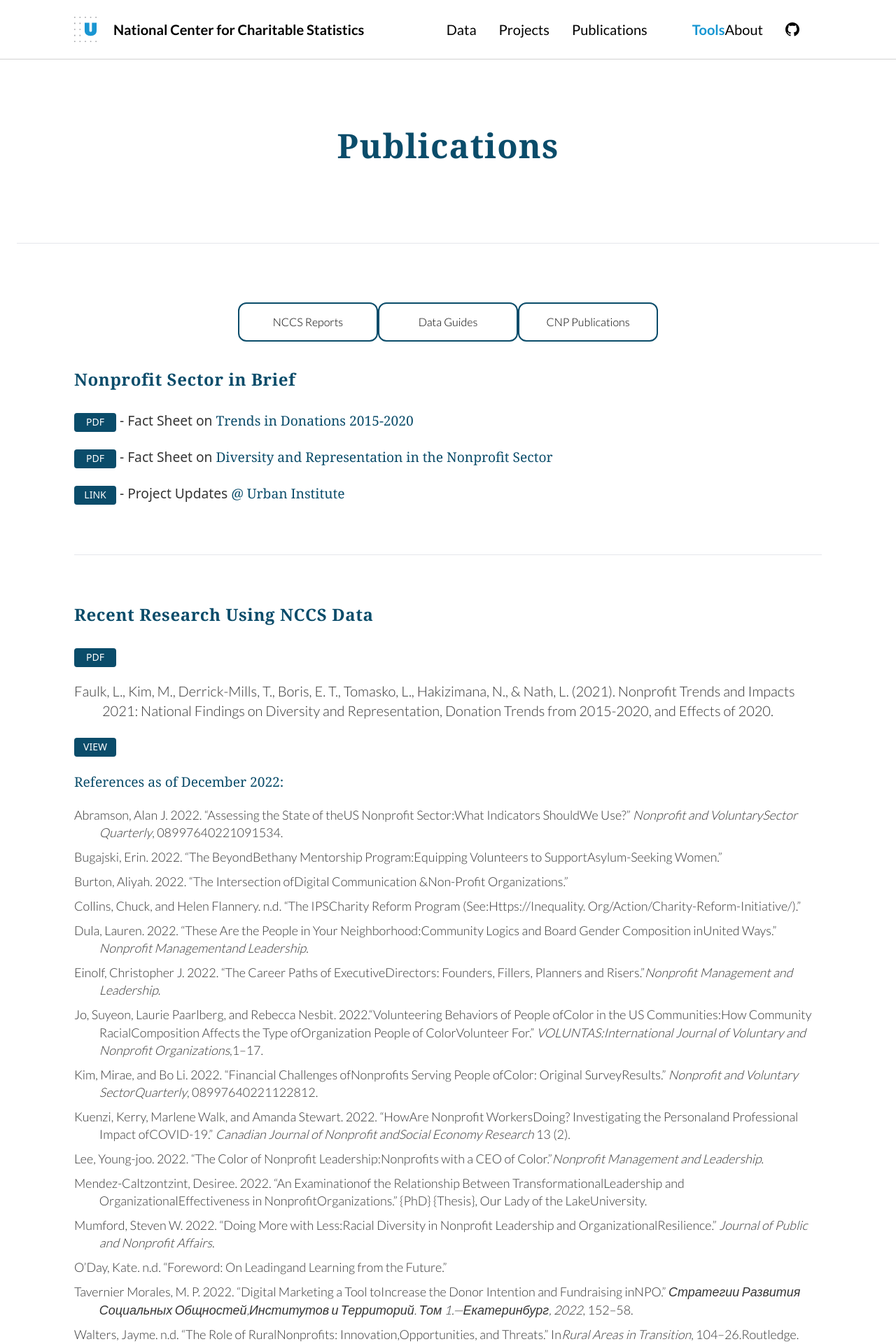
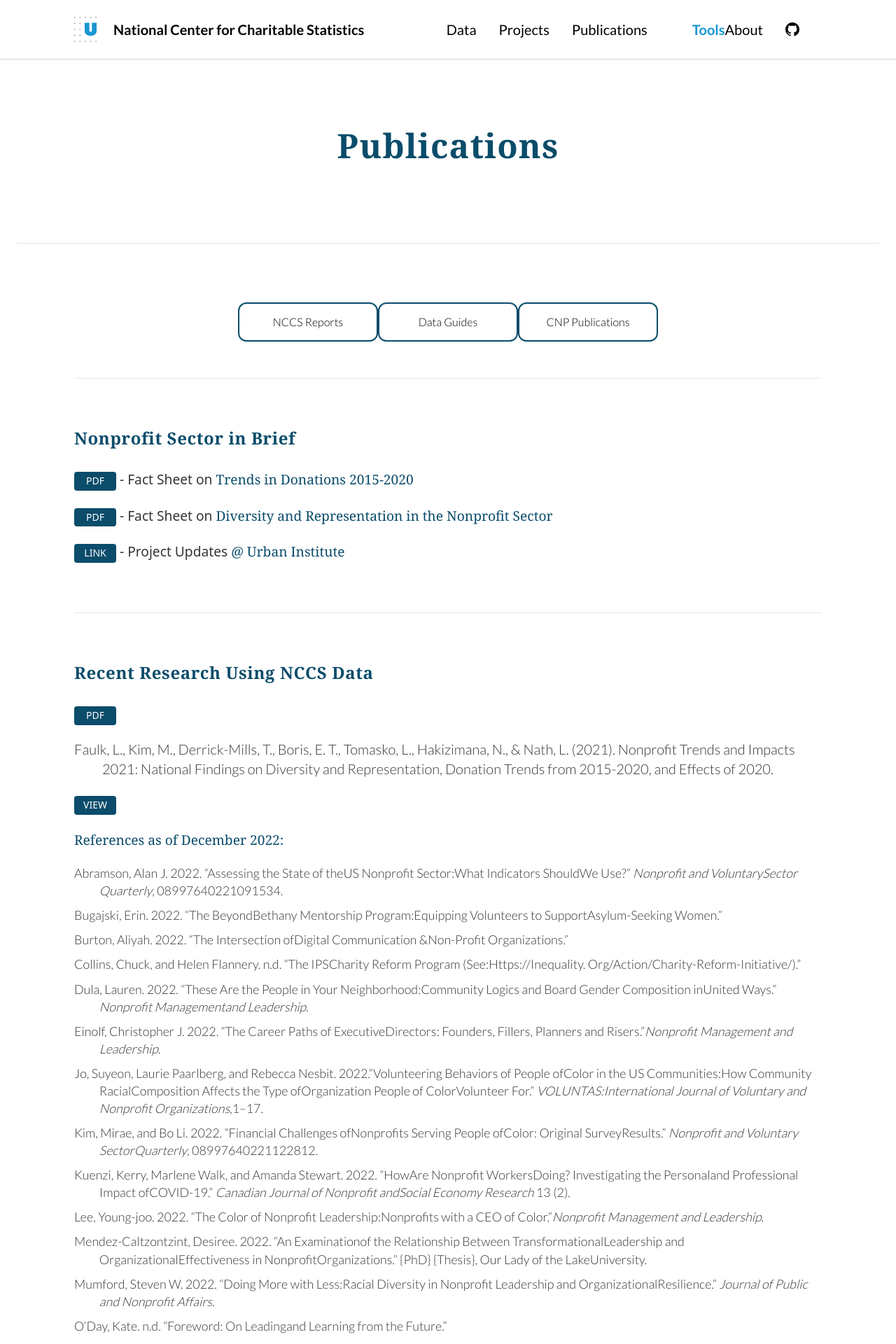
Before and after one commit to UrbanInstitute/nccs-jekyll-demo, a Jekyll site: the page built from pubs.md, in a window 1280 px wide. Shown: the top 1920 px of the page at 70% size. Built offline with Jekyll 4.4.1, drawn with Linux system fonts in a browser that asks for light colours.

Commit message:
Update pubs.md

```diff
--- a/pubs.md
+++ b/pubs.md
@@ -12,6 +12,12 @@
 <a href="https://lecy.github.io/nccs-demo/" class="button"> CNP Publications </a>
 
 </div>
+
+<br>
+
+----------
+
+<br>
 
 ## Nonprofit Sector in Brief
 
```
